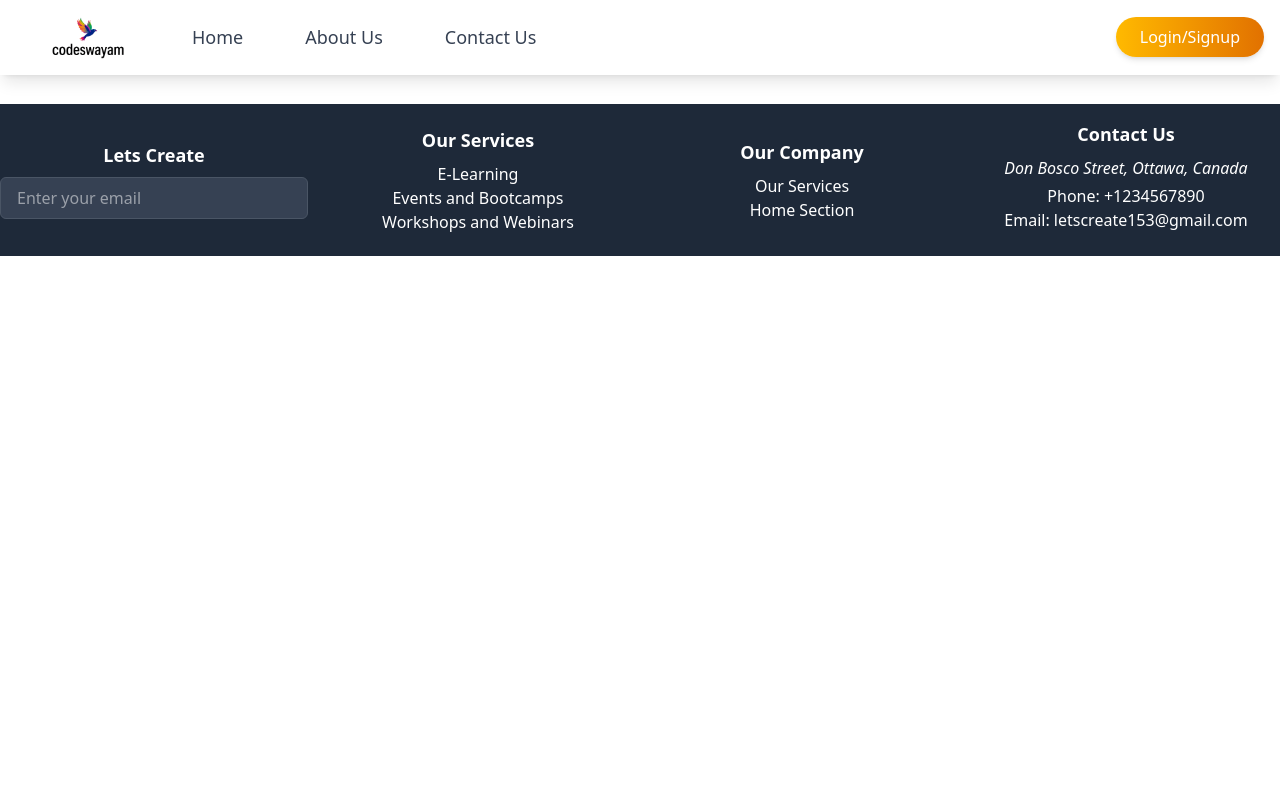
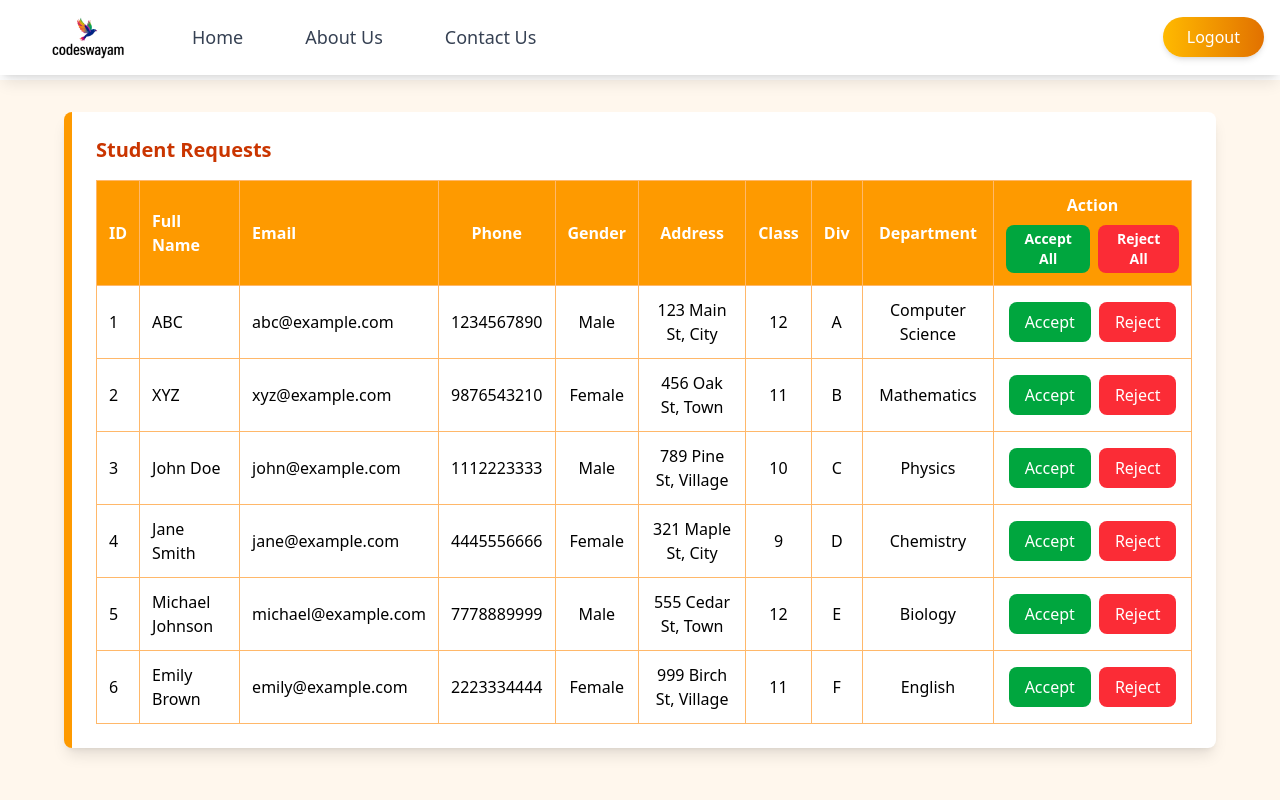
Before and after one commit to ShivprasadP/code_swayam_frontend, a React (Vite) app: page /student-requests in a window 1280 px wide. Shown: the top 800 px of the page. Built offline with nearby package versions, Linux system fonts and the light colour scheme; sample sign-in values are in the browser's storage.

Commit message:
Merge Changes

```diff
--- a/src/App.jsx
+++ b/src/App.jsx
@@ -9,9 +9,12 @@ import Practice from "./component/Practice/Practice";
 import Event_Management from "./component/Event_Management/Event_Management";
 import Add_New_Events from "./component/Event_Management/Add_New_Events";
 import MultiRoleLogin from "./component/MultiRoleLogin";
+import Student_Request from "./component/Student_Request/Student_Request";
 import AdminDashboard from "./component/Dashboard/AdminDashboard";
 import FacultyDashboard from "./component/Dashboard/FacultyDashboard";
 import StudentDashboard from "./component/Dashboard/StudentDashboard";
+import EventRouting from "./component/Events/EventRouting";
+import UnlockCareer from "./component/Home_Body";
 import Feedback from "./component/Feedback/Feedback";
 
 const App = () => {
@@ -35,23 +38,29 @@ const App = () => {
   };
 
   return (
-    <>
-      //{" "}
     <Router>
-        <Navbar onLoginClick={handleLoginClick} />
+      <div className="bg-white">
+        <Navbar onLoginClick={handleLoginClick} user={user} />
+        <div className="pt-20">
           <Routes>
             <Route path="/" element={<Home />} />
-          <Route path="/login" element={<MultiRoleLogin />} />
             <Route path="/aboutus" element={<AboutUs />} />
             <Route path="/contactus" element={<ContactUs />} />
+            <Route path="/login" element={<MultiRoleLogin />} />
             <Route path="/events/category/:category" element={<Home />} />
             <Route path="/practice" element={<Practice />} />
+            <Route path="/student-requests" element={<Student_Request />} />
             <Route path="/event_management" element={<Event_Management />} />
             <Route path="/add_new_events" element={<Add_New_Events />} />
+            <Route path="/admin-dashboard" element={<AdminDashboard />} />
+            <Route path="/faculty-dashboard" element={<FacultyDashboard />} />
+            <Route path="/student-dashboard" element={<StudentDashboard />} />
           </Routes>
+        </div>
         <Footer />
+        {showLogin && <MultiRoleLogin onLoginSuccess={handleLoginSuccess} />}
+      </div>
     </Router>
-    </>
   );
 };
 
--- a/src/component/Home_Body.jsx
+++ b/src/component/Home_Body.jsx
@@ -1,3 +1,7 @@
+import React from "react";
+import { useNavigate } from "react-router-dom";
+import { toast } from "react-toastify";
+
 const categories = [
   {
     title: "Events",
--- a/src/component/Student_Request/Student_Request.jsx
+++ b/src/component/Student_Request/Student_Request.jsx
@@ -11,7 +11,7 @@ const Student_Request = () => {
   };
 
   return (
-    <div className="p-8  bg-orange-50 min-h-screen mt-20">
+    <div className="p-8  bg-orange-50 min-h-screen">
       <div className="max-w-6xl mx-auto border-l-8 border-amber-500 bg-white shadow-lg rounded-lg p-6 transition-transform transform ">
         <h2 className="text-xl font-semibold mb-4 text-orange-700">
           Student Requests
```
Lines whose indentation alone changed are shown as unchanged.
